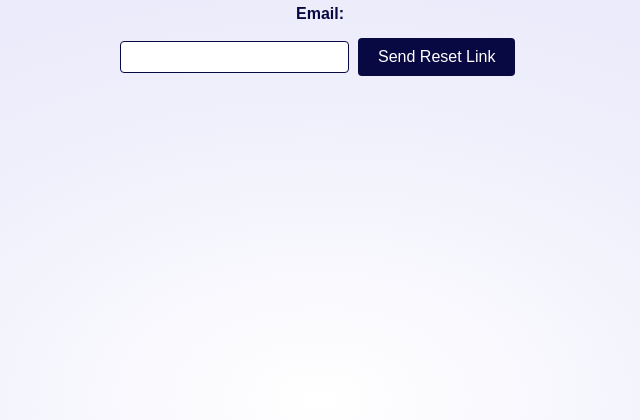
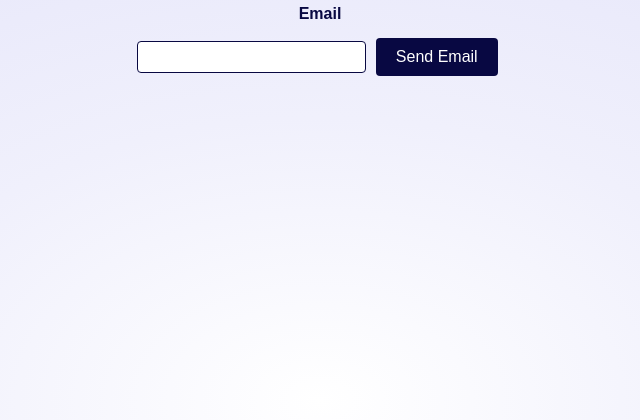
Before and after one commit to tea-leaves00/fitnesslogger, a Flask app: page /forgot_password in a window 1280 px wide. Shown: the top 420 px of the page, without its empty margins (320-960 px from the left). Run offline with Flask 3, Linux system fonts and the light colour scheme; some libraries are stand-ins or nearby versions.

Commit message:
refactor(auth): move forgot_password to ForgotLoginForm

```diff
--- a/app.py
+++ b/app.py
@@ -126,8 +126,9 @@ def forgot_username():
 @app.route('/forgot_password', methods=['GET', 'POST'])
 @limiter.limit("10 per minute", methods=['POST'])
 def forgot_password():
-    if request.method == 'POST':
-        email = request.form.get('email', '').strip().lower()
+    form = ForgotLoginForm()
+    if form.validate_on_submit():
+        email = form.email.data
         user = get_user(email=email)
 
         if user:
@@ -140,7 +141,7 @@ def forgot_password():
         flash("If an account with that email exists, you'll receive a reset link.")
         return redirect(url_for('forgot_password'))
 
-    return render_template('forgot_password.html')
+    return render_template('forgot_password.html', form=form)
 
 @app.route('/reset_password/<token>', methods=['GET', 'POST'])
 def reset_password(token):
--- a/templates/forgot_password.html
+++ b/templates/forgot_password.html
@@ -1,3 +1,4 @@
+{% from "macros.html" import render_field %}
 <!DOCTYPE html>
 <html lang="en">
 <head>
@@ -16,10 +17,9 @@
         {% endif %}
     {% endwith %}
     <form action="{{ url_for('forgot_password') }}" method="POST">
-        <input type="hidden" name="csrf_token" value="{{ csrf_token() }}">
-        <label for="email">Email:</label>
-        <input type="email" name="email" id="email" required>
-        <button type="submit">Send Reset Link</button>
+        {{ form.hidden_tag() }}
+        {{ render_field(form.email) }}
+        <button type="submit">Send Email</button>
     </form>
 </body>
 </html>
```
